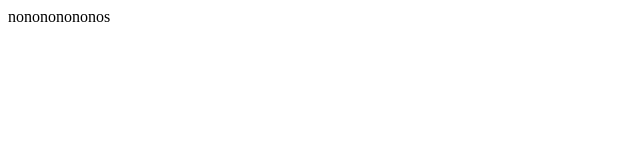
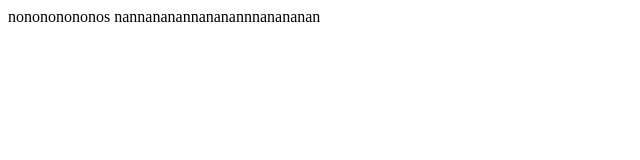
Before and after one commit to Nuongphan/Moule_1, a plain HTML site: page session_01.html in a window 1280 px wide. Shown: the whole page, without its empty margins (0-640 px from the left). Drawn offline with Linux system fonts and the light colour scheme.

Commit message:
Moi nhat

```diff
--- a/session_01.html
+++ b/session_01.html
@@ -7,6 +7,6 @@
     <title>Document</title>
   </head>
   <body>
-    nonononononos
+    nonononononos nannananannananannnanananan
   </body>
 </html>
```
